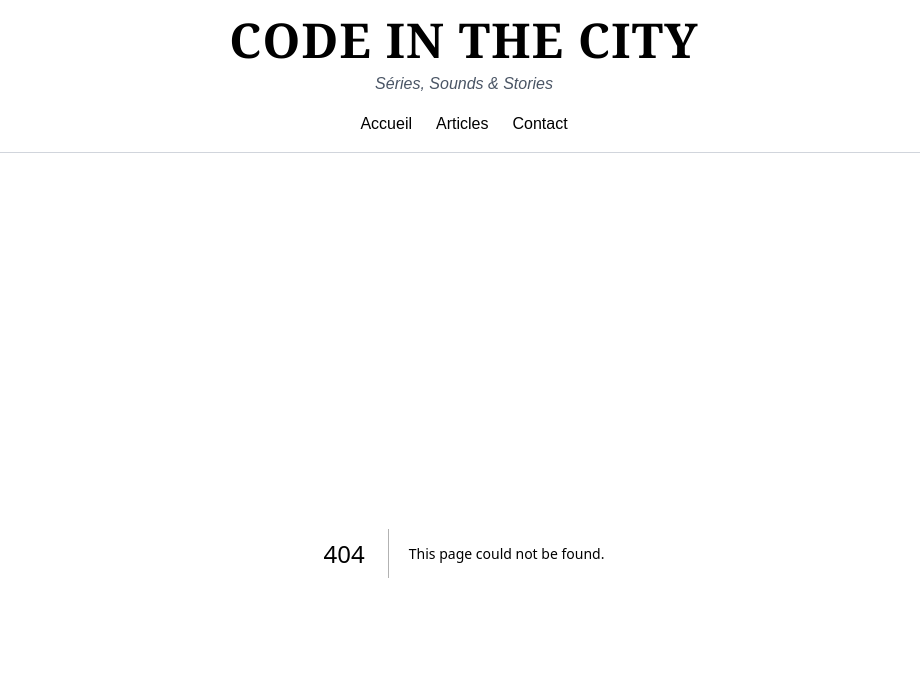
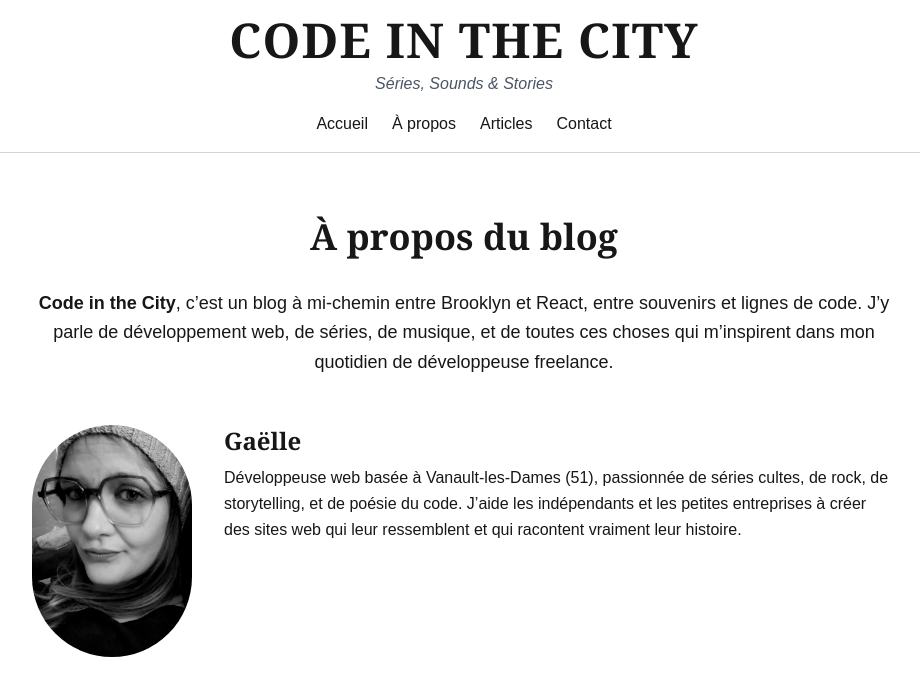
Before and after one commit to GaelleB/code-in-the-city, a Next.js app: page /about in a window 1280 px wide. Before the commit this address had no page. Shown: the top 696 px of the page, without its empty margins (176-1096 px from the left). Built offline with nearby package versions, Linux system fonts and the light colour scheme.

Commit message:
ajout composant about + dans le header

```diff
--- /dev/null
+++ b/app/about/page.tsx
@@ -0,0 +1,5 @@
+import About from "../components/About";
+
+export default function AboutPage() {
+    return <About />;
+}
--- /dev/null
+++ b/app/components/About.tsx
@@ -0,0 +1,36 @@
+"use client";
+
+import Image from "next/image";
+
+export default function About() {
+    return (
+        <section className="max-w-4xl mx-auto px-4 py-16 text-center">
+            <h2 className="text-3xl md:text-4xl font-serif font-bold mb-8">À propos du blog</h2>
+            <p className="text-lg leading-relaxed mb-12">
+                <strong>Code in the City</strong>, c’est un blog à mi-chemin entre Brooklyn et React, entre
+                souvenirs et lignes de code. J’y parle de développement web, de séries,
+                de musique, et de toutes ces choses qui m’inspirent dans mon quotidien
+                de développeuse freelance.
+            </p>
+
+            <div className="flex flex-col items-center md:flex-row md:items-start md:gap-8">
+                <Image
+                src="/images/gaelle.jpg"
+                alt="Portrait de Gaëlle"
+                width={160}
+                height={160}
+                className="rounded-full object-cover grayscale"
+                />
+                <div className="mt-6 md:mt-0 text-left">
+                <h3 className="text-2xl font-serif font-bold">Gaëlle</h3>
+                <p className="mt-2 text-base leading-relaxed">
+                    Développeuse web basée à Vanault-les-Dames (51), passionnée de séries cultes,
+                    de rock, de storytelling, et de poésie du code. J’aide les indépendants et les
+                    petites entreprises à créer des sites web qui leur ressemblent et qui racontent
+                    vraiment leur histoire.
+                </p>
+                </div>
+            </div>
+        </section>
+    );
+}
--- a/app/components/Header.tsx
+++ b/app/components/Header.tsx
@@ -17,6 +17,9 @@ export default function Header() {
                     <Link href="/" className="hover:underline">Accueil</Link>
                 </li>
                 <li>
+                <Link href="/about" className="hover:underline"> À propos</Link>
+                </li>
+                <li>
                     <Link href="/blog" className="hover:underline">Articles</Link>
                 </li>
                 <li>
```
Also changed, not shown: public/images/gaelle.jpg (added). Lines whose indentation alone changed are shown as unchanged.
